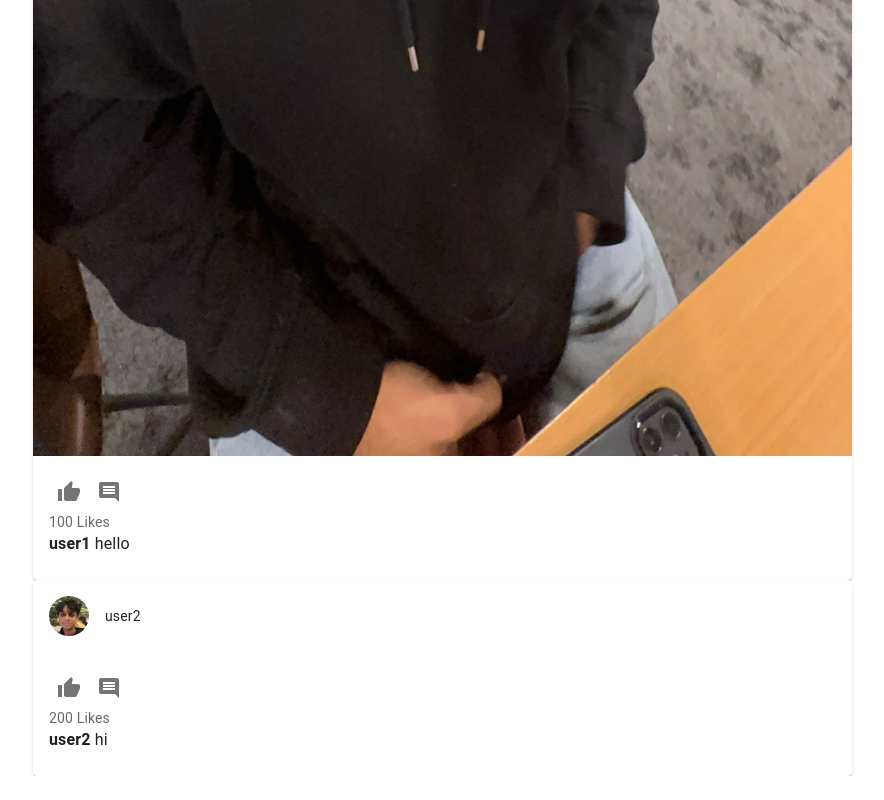
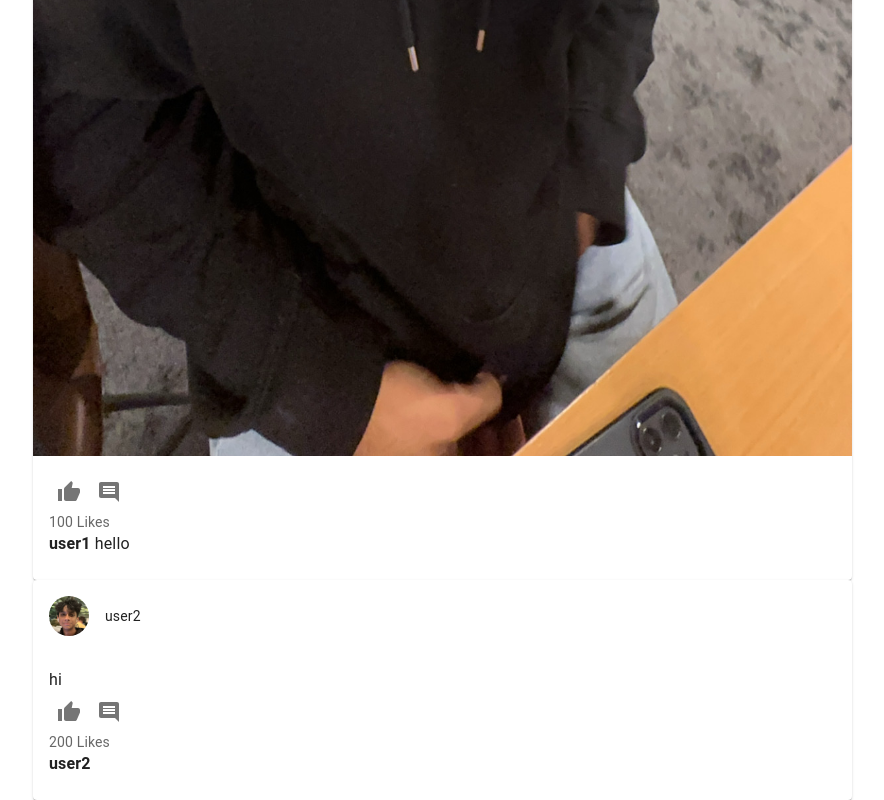
Before and after one commit to ngupta0843/CS35L-Final-Project, a React (Create React App) app in the folder client/: page /forum in a window 1280 px wide. Shown: the part 1072-1872 px from the top of the page, without its empty margins (95-979 px from the left). Before the commit the page ends 1848 px from the top, so only its background shows below. Built offline with nearby package versions, Linux system fonts and the light colour scheme.

Commit message:
updated Post obj

```diff
--- a/client/src/pages/forum-page/Post.jsx
+++ b/client/src/pages/forum-page/Post.jsx
@@ -17,8 +17,7 @@ const getPostSize = (size) => {
   }
 };
 
-const Post = ({ username, workout, caption, photo, likecount, user, size }) => {
-    const isPhotoPost = !!photo;  // it's a photopost if there is a photo
+const PhotoPost = ({ username, workout, caption, photo, likecount, user, size }) => {
     return (
       <Box sx={{ width: getPostSize(size), margin: '0 auto' }}>
         <Card sx={{ width: getPostSize(size) }}>
@@ -32,7 +31,6 @@ const Post = ({ username, workout, caption, photo, likecount, user, size }) => {
             title={username}
             subheader={workout}
           />
-          {isPhotoPost && ( // render only if it's a photopost
           <CardMedia
             component="img"
             height={getPostSize(size)}
@@ -41,7 +39,7 @@ const Post = ({ username, workout, caption, photo, likecount, user, size }) => {
             alt="Post"
             sx={{objectFit: 'square' }} // Makes sure the image scales well within the card
           />
-            )}
+
 
           <CardContent>
             <PostActions />
@@ -57,4 +55,45 @@ const Post = ({ username, workout, caption, photo, likecount, user, size }) => {
     );
   };
 
+  const TextPost = ({ username, workout, caption, likecount, user, size }) => {
+    return (
+      <Box sx={{ width: getPostSize(size), margin: '0 auto' }}>
+        <Card sx={{ width: getPostSize(size) }}>
+          <CardHeader
+            avatar={
+              <Avatar
+                src={user.profile_photo}
+                alt={user.name}
+              />
+            }
+            title={username}
+            subheader={workout}
+          />
+          <CardContent>
+            <Typography variant="body1" color="textPrimary">
+              {caption}
+            </Typography>
+            <PostActions />
+            <Typography variant="body2" color="text.secondary">
+              {likecount} Likes
+            </Typography>
+            <Typography variant="body1">
+              <strong>{username}</strong>
+            </Typography>
+          </CardContent>
+        </Card>
+      </Box>
+    );
+  };
+
+  const Post = ({ username, workout, caption, photo, likecount, user, size }) => {
+    const isPhotoPost = !!photo;
+
+    return isPhotoPost ? (
+      <PhotoPost username={username} workout={workout} caption={caption} photo={photo} likecount={likecount} user={user} size={size} />
+    ): (
+      <TextPost username={username} workout={workout} caption={caption} likecount={likecount} user={user} size={size} />
+    );
+  };
+
 export default Post;
```
Lines whose indentation alone changed are shown as unchanged.
